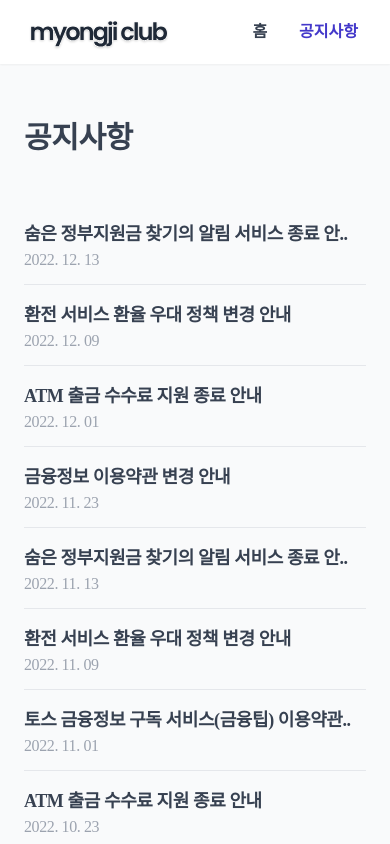
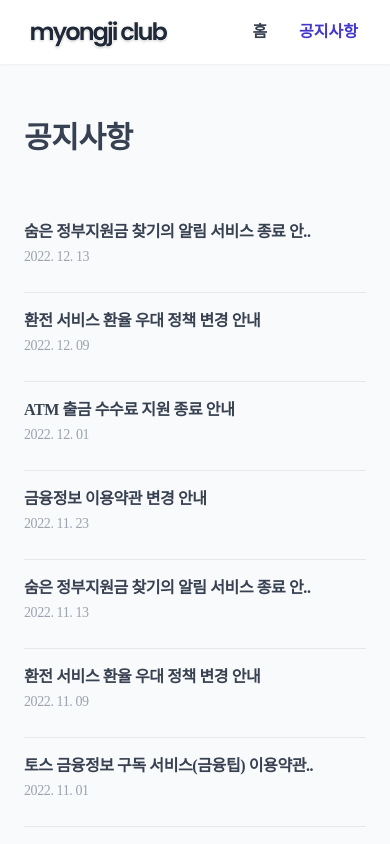
Before and after one commit to k-kbk/Myongji-Club-FE, a Next.js app: page /notice in a window 390 px wide. Shown: the top 844 px of the page. Built offline with nearby package versions, Linux system fonts and the light colour scheme.

Commit message:
design: 폰트 크기 수정

```diff
--- a/src/pages/notice/index.tsx
+++ b/src/pages/notice/index.tsx
@@ -60,17 +60,19 @@ export default function Index() {
             <li key={item.id} className="border-b">
               <Link
                 href={`/notice/${item.id}`}
-                className="inline-block h-20 w-full py-4 transition-opacity hover:opacity-50 md:h-24"
+                className="inline-block h-[5.5rem] w-full py-4 transition-opacity hover:opacity-50 md:h-24"
               >
-                <div className="block text-lg font-semibold sm:hidden">
+                <div className="block text-base font-semibold sm:hidden md:text-lg">
                   {item.title.length > 24
                     ? `${item.title.substring(0, 24)}..`
                     : item.title}
                 </div>
-                <div className="hidden text-lg font-semibold sm:block">
+                <div className="hidden text-base font-semibold sm:block md:text-lg">
                   {item.title}
                 </div>
-                <time className="font-medium text-gray-400">{item.date}</time>
+                <time className="text-sm font-medium text-gray-400 md:text-base">
+                  {item.date}
+                </time>
               </Link>
             </li>
           ))}
```
